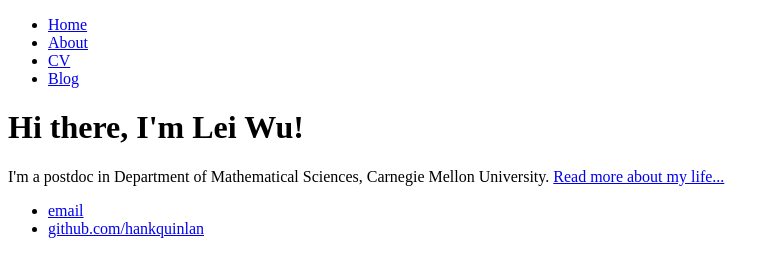
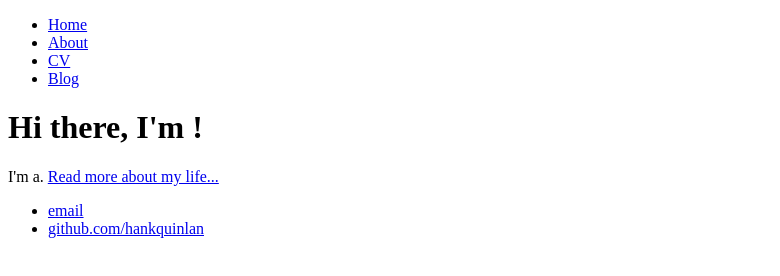
Before and after one commit to johniceberg/Teaching, a plain HTML site: page index.html in a window 1280 px wide. Shown: the whole page, without its empty margins (0-780 px from the left). Drawn offline with Linux system fonts and the light colour scheme.

Commit message:
Update index.html

```diff
--- a/index.html
+++ b/index.html
@@ -1,7 +1,7 @@
 <!DOCTYPE html>
 <html>
 	<head>
-		<title>Lei Wu, PhD Cop</title>
+		<title> Cop</title>
 	</head>
 	<body>
 		<nav>
@@ -14,9 +14,8 @@
 		</nav>
 		<div class="container">
     		<div class="blurb">
-        		<h1>Hi there, I'm Lei Wu!</h1>
-				<p>I'm a postdoc in Department of Mathematical Sciences,
-				Carnegie Mellon University. <a href="/about">Read more about my life...</a></p>
+        		<h1>Hi there, I'm !</h1>
+				<p>I'm a. <a href="/about">Read more about my life...</a></p>
     		</div><!-- /.blurb -->
 		</div><!-- /.container -->
 		<footer>
```
